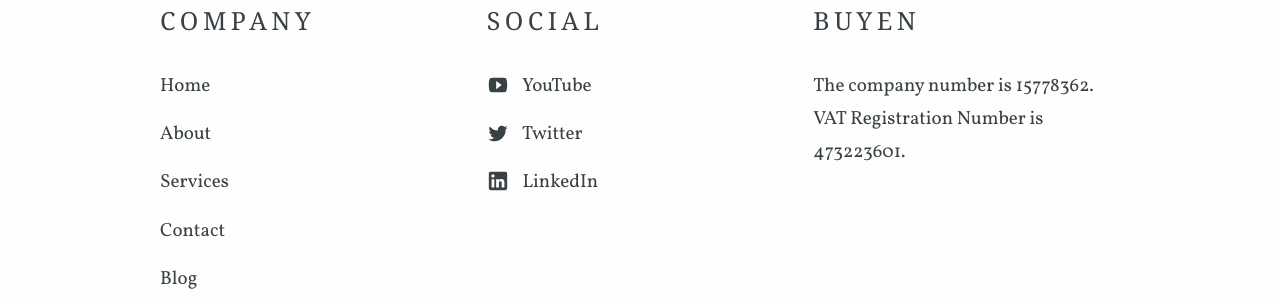
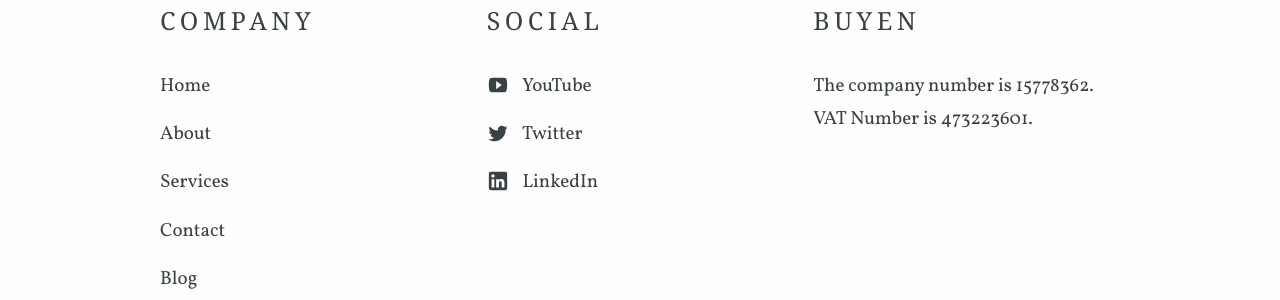
Before and after one commit to buyenworld/buyenworld.github.io, a Jekyll site: the page built from index.html, in a window 1280 px wide. Shown: the part 1481-1781 px from the top of the page. Built offline with Jekyll 4.4.1, drawn with Linux system fonts in a browser that asks for light colours; some web fonts are replaced.

Commit message:
company info
company info

```diff
--- a/_data/company.yml
+++ b/_data/company.yml
@@ -1,5 +1,5 @@
 title: Buyen
-description: The company number is 15778362. VAT Registration Number is 473223601.
+description: The company number is 15778362. VAT Number is 473223601.
 contact_email_address: info@buyenworld.com
 phone: + (86) 1522 1294 696
 address: 71-75 Shelton Street, Covent Garden, London, United Kingdom, WC2H 9JQ
```
